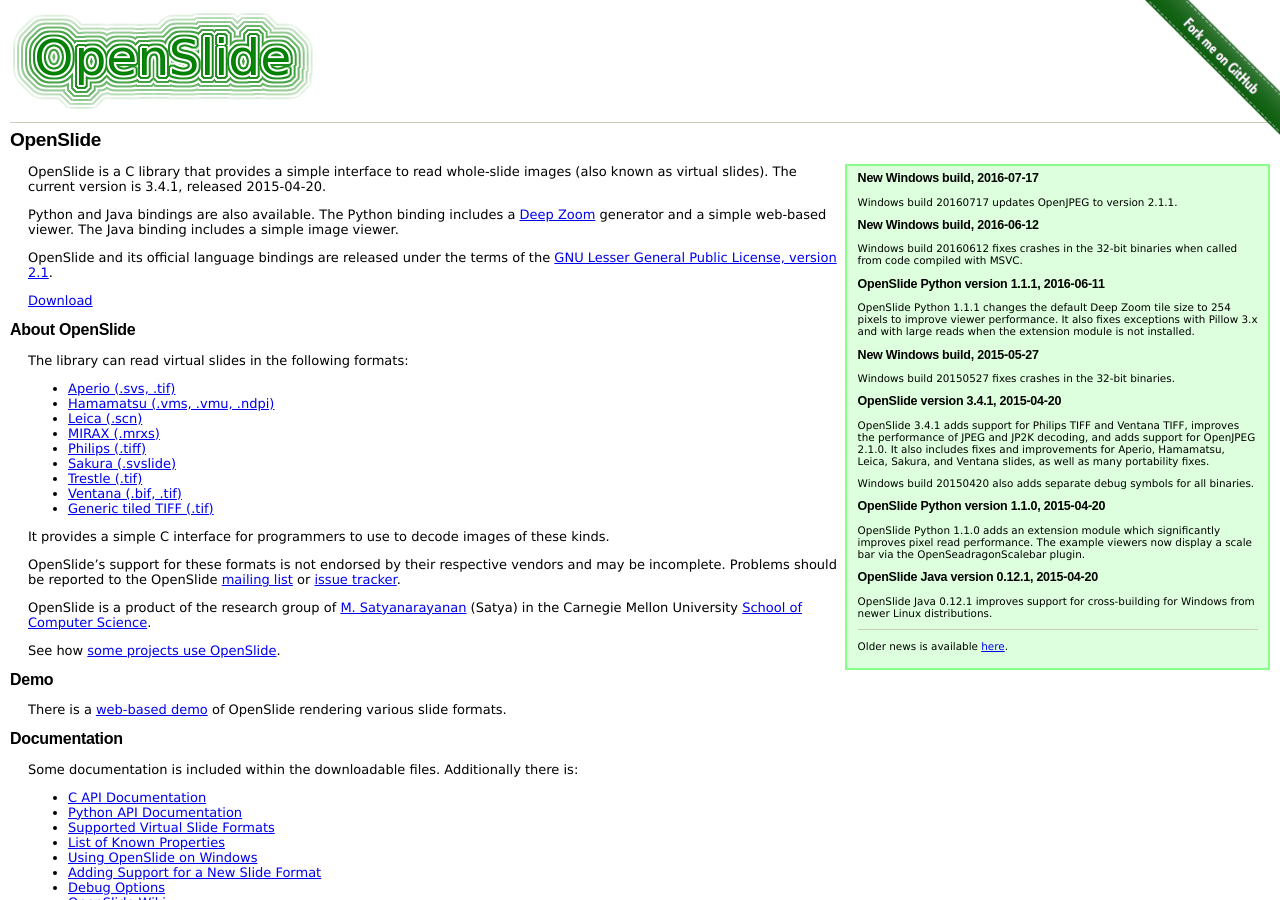
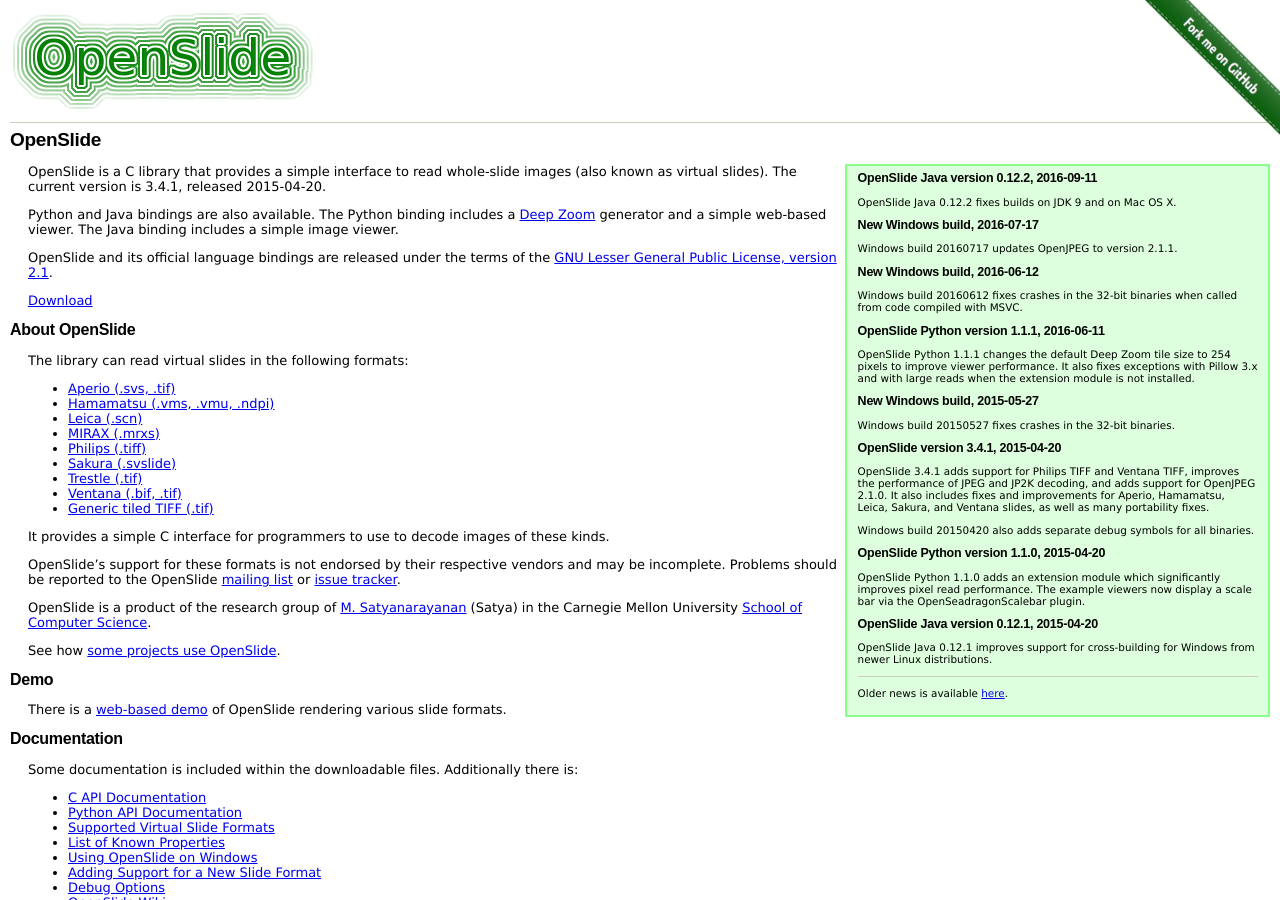
Before and after one commit to openslide/openslide.github.io, a Jekyll site: the page built from index.markdown, in a window 1280 px wide and 900 px high. Built offline with Jekyll 4.4.1, drawn with Linux system fonts in a browser that asks for light colours; comment, search, counter and statistics services are not loaded.

Commit message:
OpenSlide Java 0.12.2

```diff
--- a/_data/releases.yaml
+++ b/_data/releases.yaml
@@ -35,6 +35,7 @@
   - {version: 0.3.0, date: 2011-12-16, no_whl: 1}
   - {version: 0.2.0, date: 2011-09-02, no_whl: 1}
 java:
+  - {version: 0.12.2, date: 2016-09-11}
   - {version: 0.12.1, date: 2015-04-20}
   - {version: 0.12.0, date: 2014-01-25}
   - {version: 0.11.0, date: 2012-09-08}
--- a/_includes/news.markdown
+++ b/_includes/news.markdown
@@ -1,4 +1,8 @@
 {% include links.markdown %}
+
+OpenSlide Java version 0.12.2, 2016-09-11
+-----------------------------------------
+OpenSlide Java 0.12.2 fixes builds on JDK 9 and on Mac OS X.
 
 New Windows build, 2016-07-17
 -----------------------------
```
